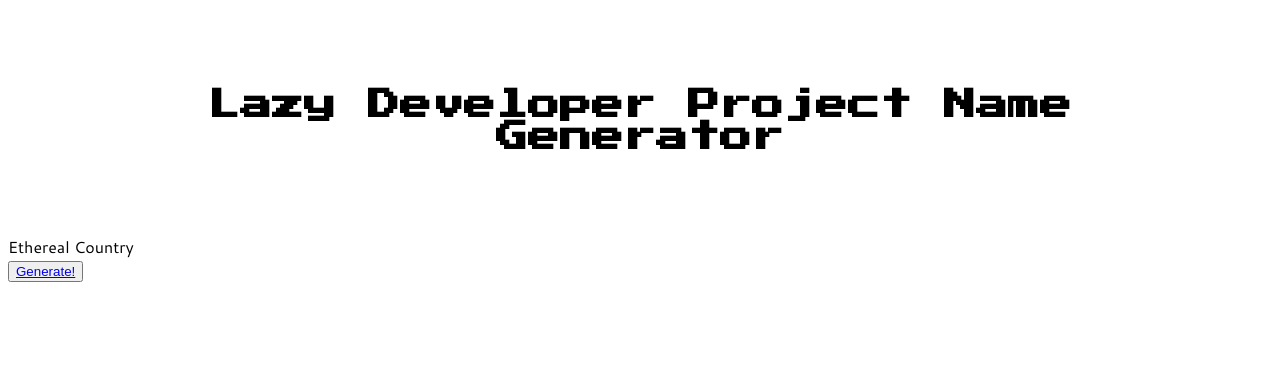
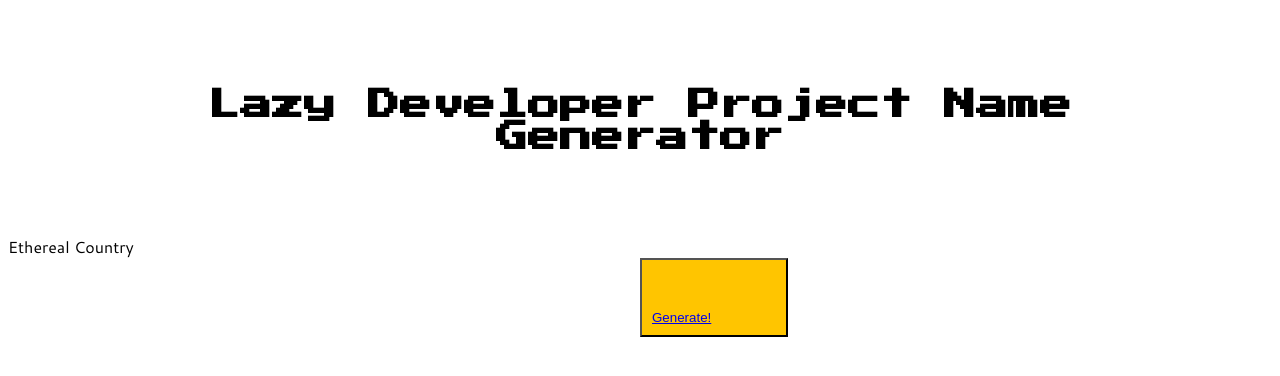
Before and after one commit to robotmlg/help-me-name-my-project, a Django app: page / in a window 1280 px wide. Shown: the top 376 px of the page. Run offline with Django 4.2, Linux system fonts and the light colour scheme.

Commit message:
Update index.html (#13)

```diff
--- a/name_project/templates/index.html
+++ b/name_project/templates/index.html
@@ -36,7 +36,7 @@
     </div>
 
 
-<button type="button">
+<button class="button">
   <a href="/">Generate!</a>
     </button>
 
```
